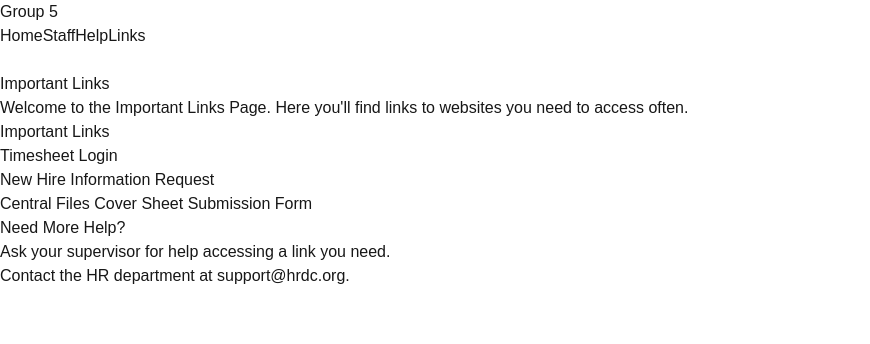
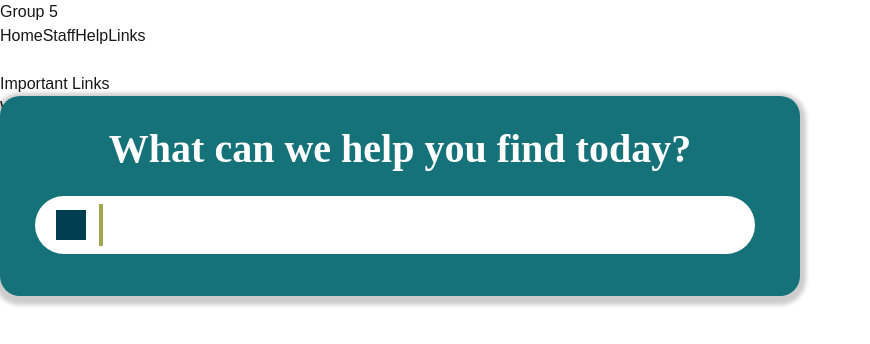
Before and after one commit to 423S25/repo5, a Next.js app: page /links in a window 1280 px wide. Shown: the top 344 px of the page, without its empty margins (0-870 px from the left). Built offline with nearby package versions, Linux system fonts and the light colour scheme.

Commit message:
Search Bar Add

```diff
--- a/src/app/links/page.tsx
+++ b/src/app/links/page.tsx
@@ -6,8 +6,18 @@ export default function LinksPage() {
       <NavBar /> {/* Navbar stays full width */}
       <div className="container mx-auto p-6">
         <h1 className="text-3xl font-bold mb-4">Important Links</h1>
+
+        <div style={{width: '100%', height: '100%', position: 'relative'}}>
+<div style={{width: 800, height: 200, left: 0, top: 0, position: 'absolute', background: '#147278', boxShadow: '0px 3px 4px 6px rgba(0, 0, 0, 0.20)', borderRadius: 20}} />
+<div style={{width: 720, height: 58, left: 35, top: 100, position: 'absolute', background: 'white', borderRadius: 50}} />
+<div style={{width: 40, height: 0, left: 101, top: 109, position: 'absolute', transform: 'rotate(90deg)', transformOrigin: 'top left', outline: '2px #A1A750 solid', outlineOffset: '-1px'}}></div>
+<div style={{width: 40, height: 40, left: 51, top: 109, position: 'absolute'}}>
+<div style={{width: 30, height: 30, left: 5, top: 5, position: 'absolute', background: '#003E52'}} />
+</div>
         <p>Welcome to the Important Links Page. Here you'll find links to websites you need to access often.</p>
 
+<div style={{width: 730, height: 60, left: 35, top: 23, position: 'absolute', textAlign: 'center', color: 'white', fontSize: 40, fontFamily: 'Montserrat', fontWeight: '700', wordWrap: 'break-word'}}>What can we help you find today?</div>
+</div>
         <h2 className="text-2xl font-semibold mt-6">Important Links</h2>
         <ul className="list-disc ml-6">
             <li className="mt-2">
```
